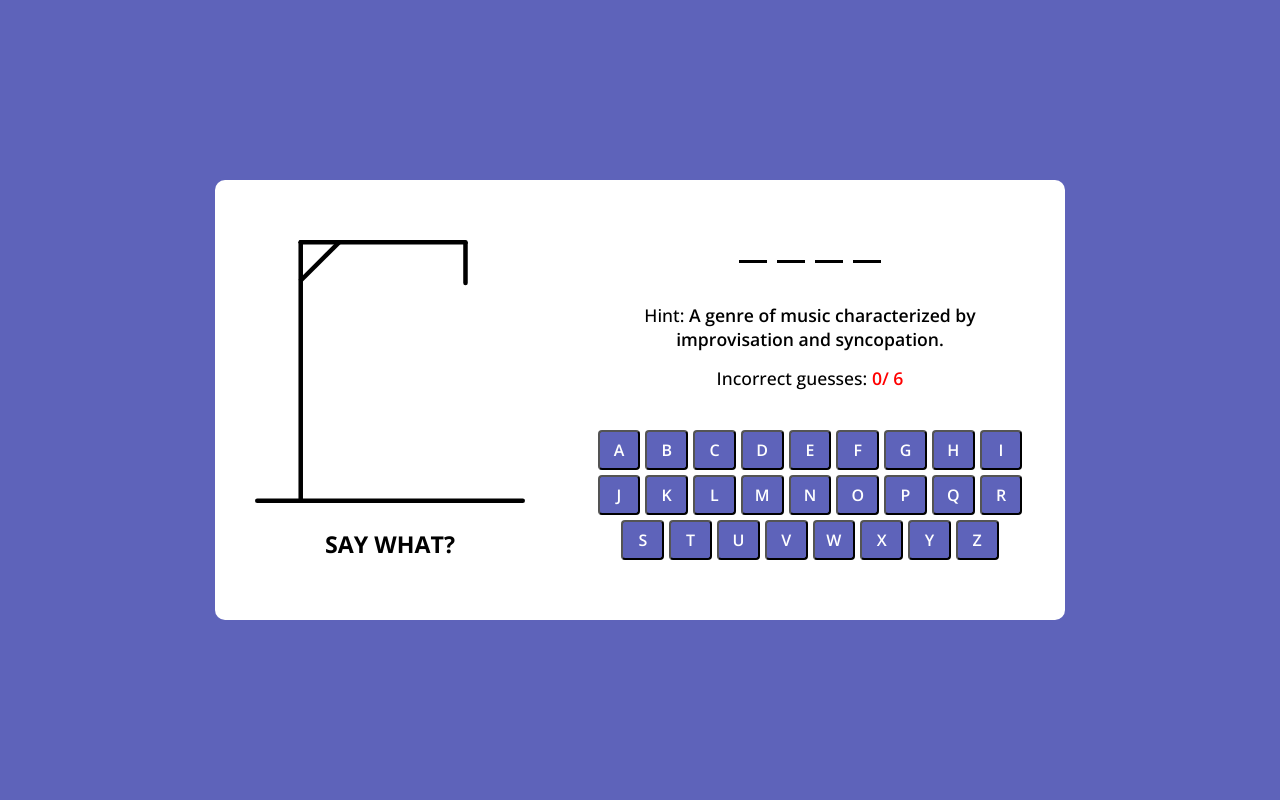
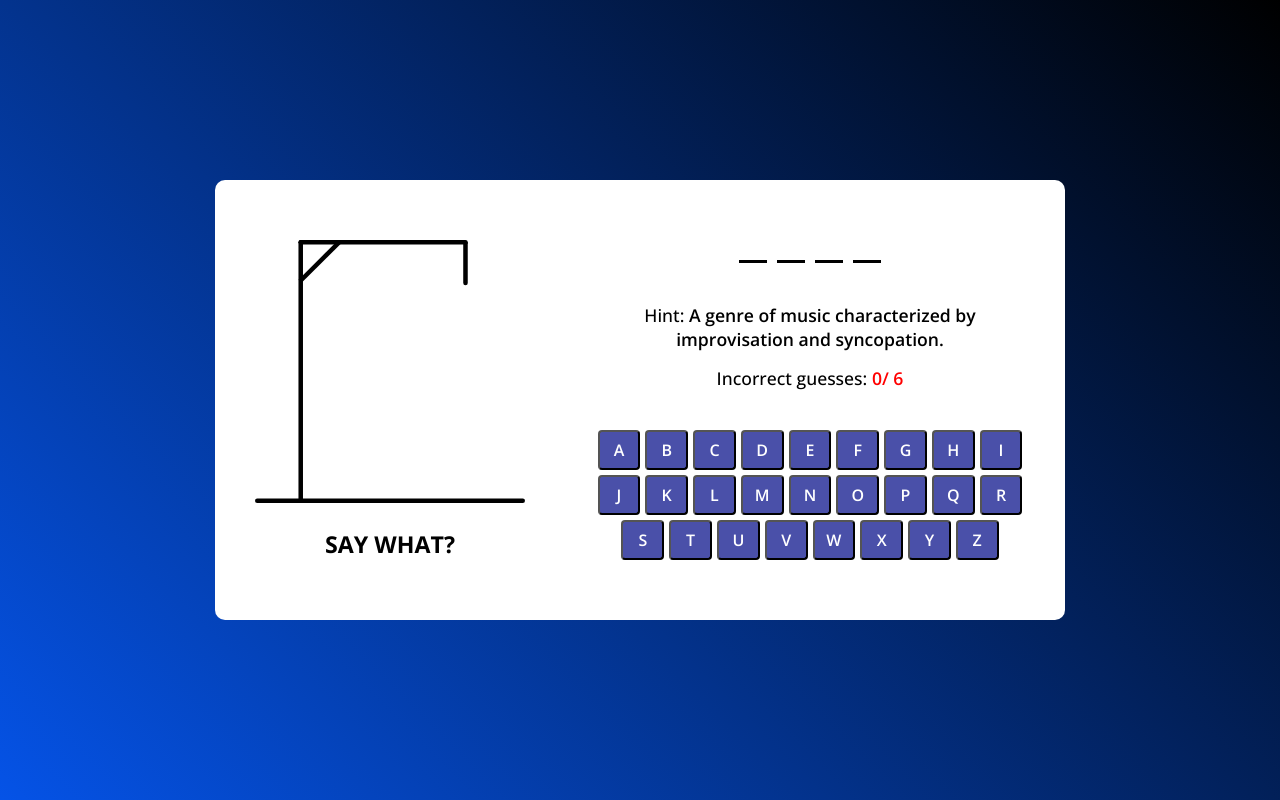
Before and after one commit to BhanuVamshi02/hangman-game, a plain HTML site: page index.html in a window 1280 px wide. Drawn offline with nearby package versions, Linux system fonts and the light colour scheme.

Commit message:
changed color

```diff
--- a/style.css
+++ b/style.css
@@ -13,7 +13,7 @@ body {
   justify-content: center;
   padding: 0 10px;
   min-height: 100vh;
-  background: #5e63ba;
+  background: linear-gradient(45deg, #0553e7, black);
 }
 
 .container {
@@ -85,7 +85,7 @@ body {
   cursor: pointer;
   outline: none;
   border-radius: 4px;
-  background: #5e63ba;
+  background: #4a50a9;
   text-transform: uppercase;
 }
 .keyboard button {
```
